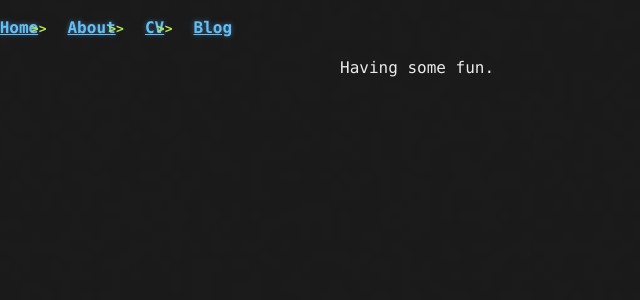
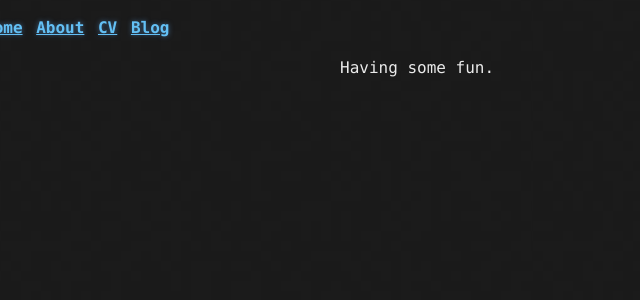
Before and after one commit to pstrinkle/pstrinkle.github.io, a Jekyll site: the page built from index.html, in a window 1280 px wide. Shown: the top 300 px of the page, without its empty margins (0-640 px from the left). Built offline with Jekyll 4.4.1, drawn with Linux system fonts in a browser that asks for light colours.

Commit message:
Update nav.css

```diff
--- a/stylesheets/nav.css
+++ b/stylesheets/nav.css
@@ -7,4 +7,4 @@
     display: inline;
     margin-right: 20px;
 }
-nav ul li:before { }
+nav ul li:before { content: ""; }
```
